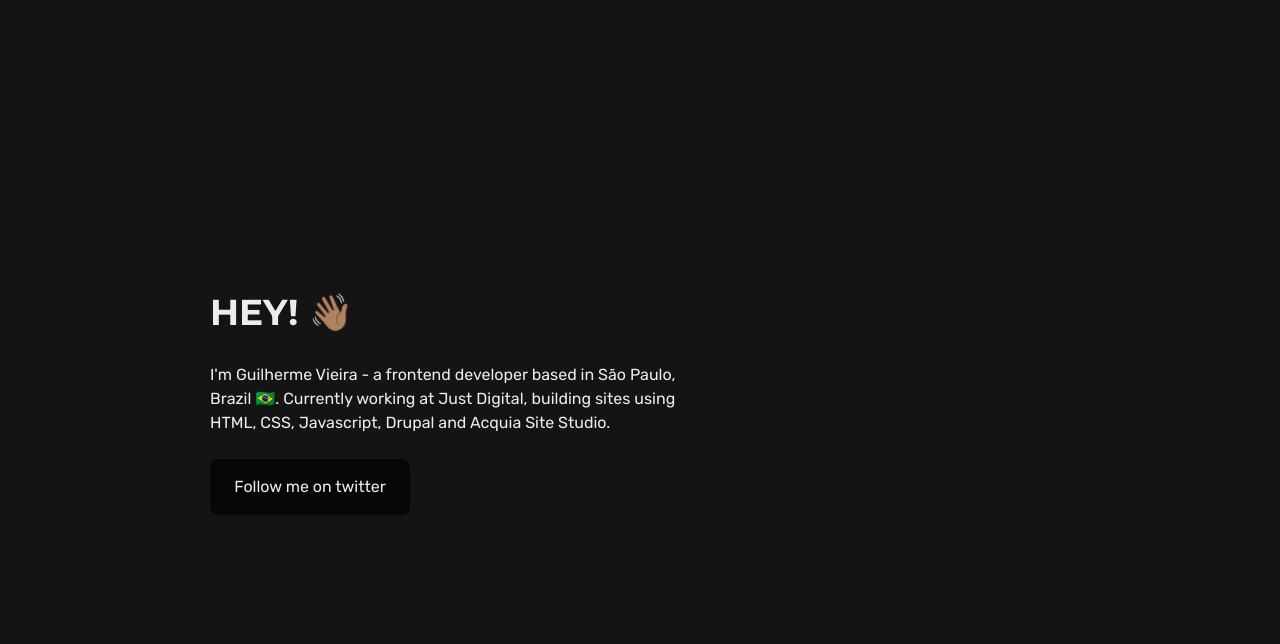
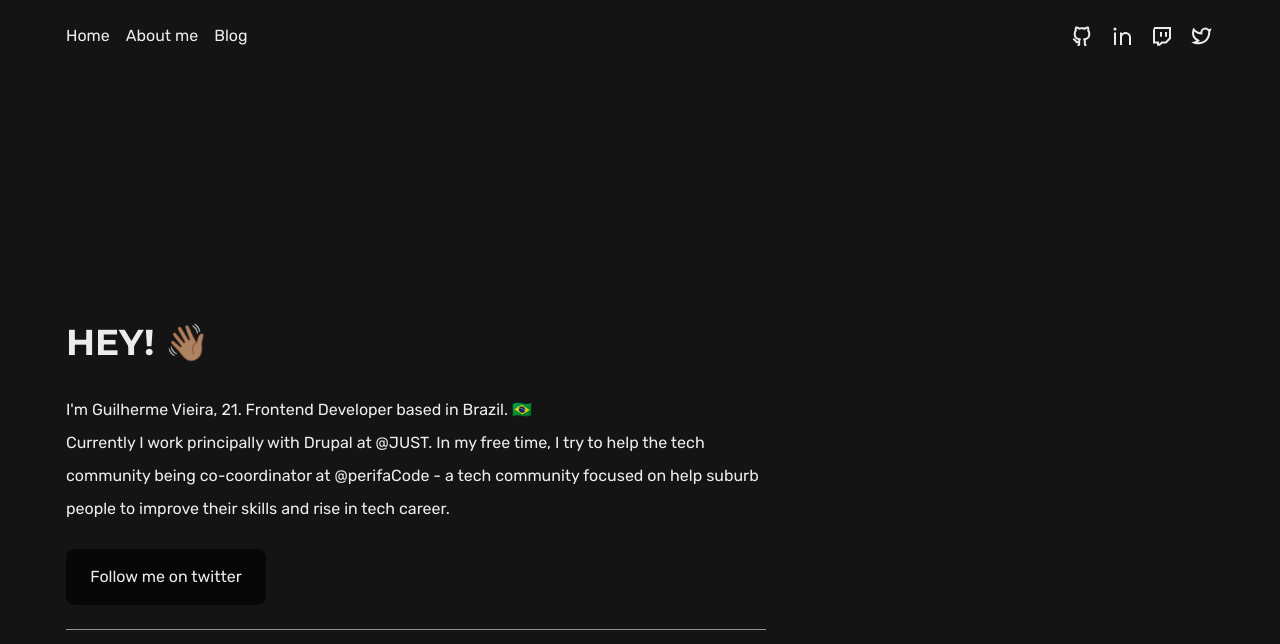
Before and after one commit to gitlherme/personal-site, a Next.js app: page / in a window 1280 px wide. Shown: the top 644 px of the page. Built offline with nearby package versions, Linux system fonts and the light colour scheme.

Commit message:
add react icons and create header

```diff
--- a/package.json
+++ b/package.json
@@ -15,7 +15,8 @@
     "framer-motion": "^6",
     "next": "12.1.0",
     "react": "17.0.2",
-    "react-dom": "17.0.2"
+    "react-dom": "17.0.2",
+    "react-icons": "^4.3.1"
   },
   "devDependencies": {
     "@types/node": "17.0.21",
--- a/src/components/Header.tsx
+++ b/src/components/Header.tsx
@@ -0,0 +1,12 @@
+import { Flex } from "@chakra-ui/react";
+import { NavigationMenu } from "./NavigationMenu";
+import { SocialMediaBlock } from "./SocialMediaBlock";
+
+export function Header() {
+  return (
+    <Flex as="header" justify="space-between" pt="6" pb="6" align="center">
+      <NavigationMenu />
+      <SocialMediaBlock />
+    </Flex>
+  )
+}
--- a/src/components/HeroSection.tsx
+++ b/src/components/HeroSection.tsx
@@ -1,14 +1,20 @@
-import { Flex, Text } from "@chakra-ui/react";
+import { Box, Divider, Flex, Text } from "@chakra-ui/react";
 import { Button } from "./Button";
 
 export function HeroSection() {
   return (
     <Flex gap={6} direction="column">
       <Text as="h1" fontSize="4xl" fontFamily="heading">HEY! 👋🏽</Text>
-      <Text as="p" fontFamily="body" maxW={480}>
-        I&apos;m Guilherme Vieira - a frontend developer based in São Paulo, Brazil 🇧🇷. Currently working at Just Digital, building sites using HTML, CSS, Javascript, Drupal and Acquia Site Studio.
-      </Text>
+      <Box maxW={700}>
+        <Text as="p" fontFamily="body" lineHeight="33px">
+          I'm Guilherme Vieira, 21. Frontend Developer based in Brazil. 🇧🇷
+        </Text>
+        <Text as="p" fontFamily="body" lineHeight="33px">
+          Currently I work principally with Drupal at @JUST. In my free time, I try to help the tech community being co-coordinator at @perifaCode - a tech community focused on help suburb people to improve their skills and rise in tech career.
+        </Text>
+      </Box>
       <Button href="https://twitter.com/gitlherme">Follow me on twitter</Button>
+      <Divider colorScheme="red" />
     </Flex>
   )
 }
--- /dev/null
+++ b/src/components/NavigationMenu.tsx
@@ -0,0 +1,18 @@
+import { Flex, Link as ChakraLink } from "@chakra-ui/react";
+import Link from "next/link";
+
+export function NavigationMenu() {
+  return (
+    <Flex as="nav" gap="4" justify="center">
+      <ChakraLink>
+        <Link href="/">Home</Link>
+      </ChakraLink>
+      <ChakraLink>
+        <Link href="/about">About me</Link>
+      </ChakraLink>
+      <ChakraLink>
+        <Link href="/about">Blog</Link>
+      </ChakraLink>
+    </Flex>
+  )
+}
--- /dev/null
+++ b/src/components/SocialMediaBlock.tsx
@@ -0,0 +1,12 @@
+import { Flex, Icon } from "@chakra-ui/react";
+import { RiGithubLine, RiLinkedinLine, RiTwitchLine, RiTwitterLine } from 'react-icons/ri'
+export function SocialMediaBlock() {
+  return (
+    <Flex gap="4">
+      <Icon as={RiGithubLine} fontSize="24px" />
+      <Icon as={RiLinkedinLine} fontSize="24px" />
+      <Icon as={RiTwitchLine} fontSize="24px" />
+      <Icon as={RiTwitterLine} fontSize="24px" />
+    </Flex>
+  )
+}
--- a/src/pages/_app.tsx
+++ b/src/pages/_app.tsx
@@ -1,11 +1,15 @@
 import type { AppProps } from 'next/app'
-import { ChakraProvider } from '@chakra-ui/react'
+import { ChakraProvider, Container } from '@chakra-ui/react'
 import { theme } from '../../styles/theme'
+import { Header } from '../components/Header'
 
 function MyApp({ Component, pageProps }: AppProps) {
   return (
     <ChakraProvider resetCSS theme={theme}>
-      <Component {...pageProps} />
+      <Container maxW={1180}>
+        <Header />
+        <Component {...pageProps} />
+      </Container>
     </ChakraProvider>
   )
 }
--- a/src/pages/_document.tsx
+++ b/src/pages/_document.tsx
@@ -9,6 +9,7 @@ export default class MyDocument extends Document {
           <link rel="preconnect" href="https://fonts.googleapis.com" />
           <link rel="preconnect" href="https://fonts.gstatic.com" crossOrigin="true" />
           <link href="https://fonts.googleapis.com/css2?family=Montserrat:wght@700;800;900&family=Rubik:wght@300;400;600&display=swap" rel="stylesheet"/>
+          <title>Guilherme Vieira.</title>
         </Head>
         <body>
           <Main />
--- a/src/pages/index.tsx
+++ b/src/pages/index.tsx
@@ -4,7 +4,7 @@ import { HeroSection } from '../components/HeroSection'
 
 const Home: NextPage = () => {
   return (
-   <Flex maxW={900} h="100vh" justify="center" align="center">
+   <Flex h="100vh" align="center">
      <HeroSection />
    </Flex>
   )
--- a/styles/theme.ts
+++ b/styles/theme.ts
@@ -1,6 +1,13 @@
 import { extendTheme } from "@chakra-ui/react";
 
 export const theme = extendTheme({
+  components: {
+    Divider: {
+      baseStyle: {
+        colorScheme: 'red',
+      }
+    }
+  },
   fonts: {
     heading: 'Montserrat, sans-serif',
     body: 'Rubik, sans-serif',
```
Also changed, not shown: 1 other file (tests, documents, lock files or other folders).
